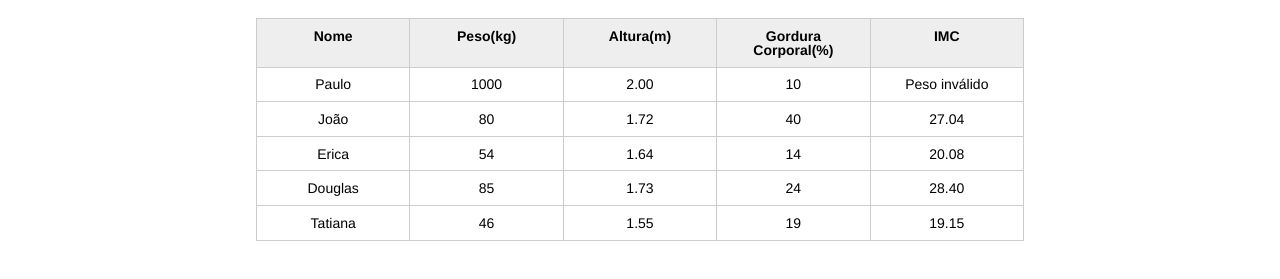
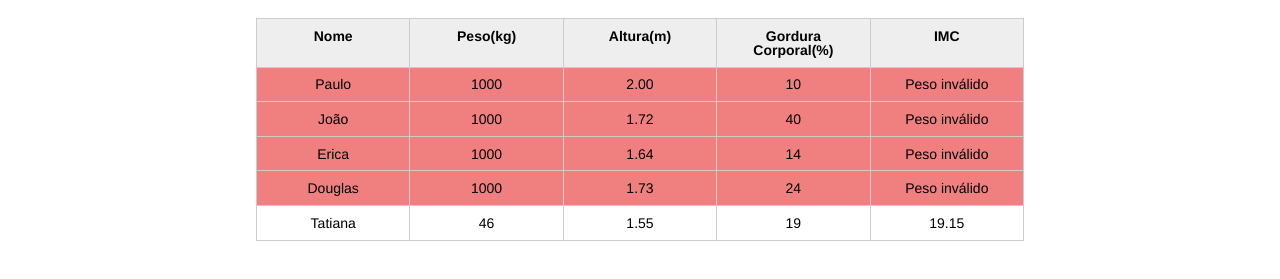
Before and after one commit to diegoschn/aprendendo-javascript, a plain HTML site: page index.html in a window 1280 px wide. Shown: the part 123-402 px from the top of the page. Drawn offline with Linux system fonts and the light colour scheme.

Commit message:
alternado estilizaçao css pelo javascript

```diff
--- a/css/index.css
+++ b/css/index.css
@@ -132,3 +132,7 @@ button[disabled=disabled], button:disabled {
 .campo-invalido{
 	border: 1px solid red;
 }
+
+.paciente-invalido{
+	background-color: lightcoral;
+}
--- a/index.html
+++ b/index.html
@@ -39,7 +39,7 @@
 
 						<tr class="paciente" >
 							<td class="info-nome">João</td>
-							<td class="info-peso">80</td>
+							<td class="info-peso">1000</td>
 							<td class="info-altura">1.72</td>
 							<td class="info-gordura">40</td>
 							<td class="info-imc">0</td>
@@ -47,7 +47,7 @@
 
 						<tr class="paciente" >
 							<td class="info-nome">Erica</td>
-							<td class="info-peso">54</td>
+							<td class="info-peso">1000</td>
 							<td class="info-altura">1.64</td>
 							<td class="info-gordura">14</td>
 							<td class="info-imc">0</td>
@@ -55,12 +55,12 @@
 
 						<tr class="paciente">
 							<td class="info-nome">Douglas</td>
-							<td class="info-peso">85</td>
+							<td class="info-peso">1000</td>
 							<td class="info-altura">1.73</td>
 							<td class="info-gordura">24</td>
 							<td class="info-imc">0</td>
 						</tr>
-						<tr class="paciente" >
+						<tr class="paciente" id="quarta-paciente">
 							<td class="info-nome">Tatiana</td>
 							<td class="info-peso">46</td>
 							<td class="info-altura">1.55</td>
--- a/js/principal.js
+++ b/js/principal.js
@@ -1,5 +1,11 @@
 var titulo = document.querySelector('.titulo');
 titulo.textContent = 'Aparecida Nutricionista';
+
+var tatiana = document.querySelector('#quarta-paciente');
+console.log(tatiana);
+
+var peso = tatiana.querySelector('.info-peso');
+console.log(peso.textContent);
 
 //calcular imc de um determinado paciente
 //querySelector - pega apenas um elemento, já o querySelectorAll pega
@@ -27,12 +33,16 @@ for(var i=0; i<pacientes.length;i++){
     if(peso<=0 || peso>=1000){
         tdImc.textContent = "Peso inválido";
         pesoEhValido = false;
+        //O Element .classList é uma propriedade somente leitura,
+        // que retorna uma coleção DOMTokenList ativa dos atributos de classe do elemento.
+        paciente.classList.add('paciente-invalido');
     }
 
 
     if(altura<=0 || altura>=3.00){
         tdImc.textContent = "Peso inválido";
         alturaEhValida = false;
+        paciente.classList.add('paciente-invalido');
     }
 
     if(pesoEhValido && alturaEhValida){
```
